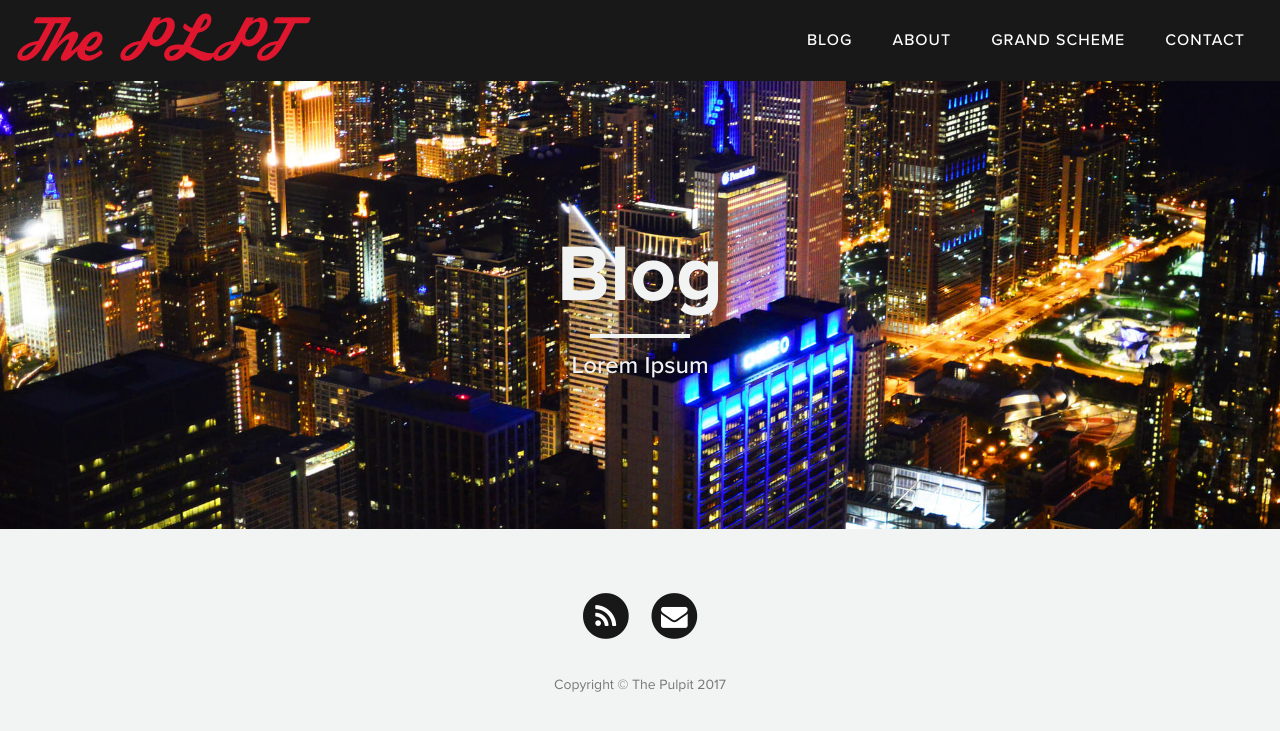
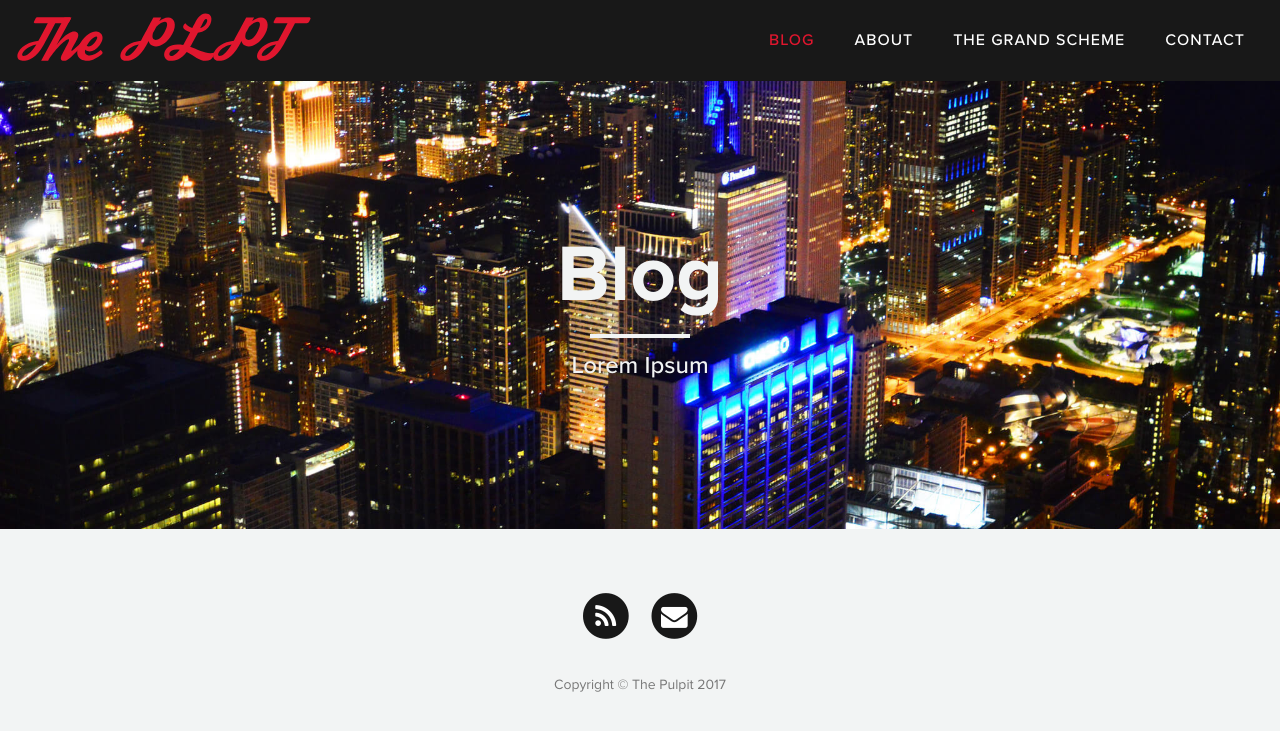
Before and after one commit to thepulpit/thepulpit.github.io, a Jekyll site: the page built from blog.html, in a window 1280 px wide. Shown: the top 731 px of the page. Built offline with Jekyll 4.4.1, drawn with Linux system fonts in a browser that asks for light colours; nearby versions of some CDN libraries.

Commit message:
active tab

```diff
--- a/_includes/nav.html
+++ b/_includes/nav.html
@@ -15,11 +15,17 @@
 
         <!-- Collect the nav links, forms, and other content for toggling -->
         <div class="collapse navbar-collapse" id="bs-example-navbar-collapse-1">
-            <ul class="nav navbar-nav navbar-right">
+            <ul class="nav navbar-nav navbar-right" id="main-nav">
+
+                {% assign pages_list = site.pages %}
+                {% assign group = 'navigation' %}
+                {% include pages_list %}
+<!--
                 <li><a href="/blog">Blog</a></li>
                 <li><a href="/about">About</a></li>
                 <li><a href="/grandScheme">Grand Scheme</a></li>
                 <li><a href="/contact">Contact</a></li>
+-->
             </ul>
         </div>
         <!-- /.navbar-collapse -->
--- /dev/null
+++ b/_includes/pages_list
@@ -0,0 +1,13 @@
+{% assign sorted_pages = pages_list | sort:"order" %}
+{% for node in sorted_pages %}
+  {% if group == null or group == node.group %}
+    {% if page.url == node.url %}
+      <li class="active"><a href="{{node.url}}" class="active">{{node.title}}</a></li>
+    {% else %}
+      <li><a href="{{node.url}}">{{node.title}}</a></li>
+    {% endif %}
+  {% endif %}
+{% endfor %}
+
+{% assign pages_list = nil %}
+{% assign group = nil %}
--- a/about.html
+++ b/about.html
@@ -3,6 +3,8 @@ layout: page
 title: "About"
 description: "Lorem Ipsum"
 header-img: "img/transit.jpg"
+group: "navigation"
+order: 2
 ---
 
 <p>Who: Don’t worry about it. Seriously, let’s get this off the ground before I attach my name to this potential dumpster fire of a blog.</p>
--- a/blog.html
+++ b/blog.html
@@ -3,4 +3,6 @@ layout: page
 title: "Blog"
 description: "Lorem Ipsum"
 header-img: "img/birdseye.jpg"
+group: "navigation"
+order: 1
 ---
--- a/contact.html
+++ b/contact.html
@@ -3,6 +3,8 @@ layout: page
 title: "Contact"
 description: "Have questions? I have answers (maybe)."
 header-img: "img/contact-bg.jpg"
+group: "navigation"
+order: 4
 ---
 
 <p><strong>Feel free to fill out the form below with questions, comments, suggestions, criticism, feedback, anything. Just don’t be evil.</strong></p>
--- a/css/clean-blog.css
+++ b/css/clean-blog.css
@@ -105,6 +105,10 @@ blockquote:before {
 blockquote p {
   display: inline;
 
+}
+.navbar-default .navbar-nav>.active>a, .navbar-default .navbar-nav>.active>a:focus, .navbar-default .navbar-nav>.active>a:hover{
+    background: #181818;
+    color: #E0162E;
 }
 .ThreeColumn{
   display: flex;
--- a/grandScheme.html
+++ b/grandScheme.html
@@ -3,6 +3,8 @@ layout: page
 title: "The Grand Scheme"
 description: "Lorem Site Description Ipsum (optional)"
 header-img: "img/city1.jpg"
+group: "navigation"
+order: 3
 ---
 
 
--- a/js/clean-blog.js
+++ b/js/clean-blog.js
@@ -8,6 +8,8 @@
 $(function() {
     $("[data-toggle='tooltip']").tooltip();
 });
+
+
 
 // Contact Form Scripts
 
@@ -143,6 +145,7 @@ $('#name').focus(function() {
                             warningsFound++;
                         }
                     });
+
 
                     $inputs.trigger("validationLostFocus.validation");
 
```
Also changed, not shown: Gruntfile.js (line endings or trailing spaces).
